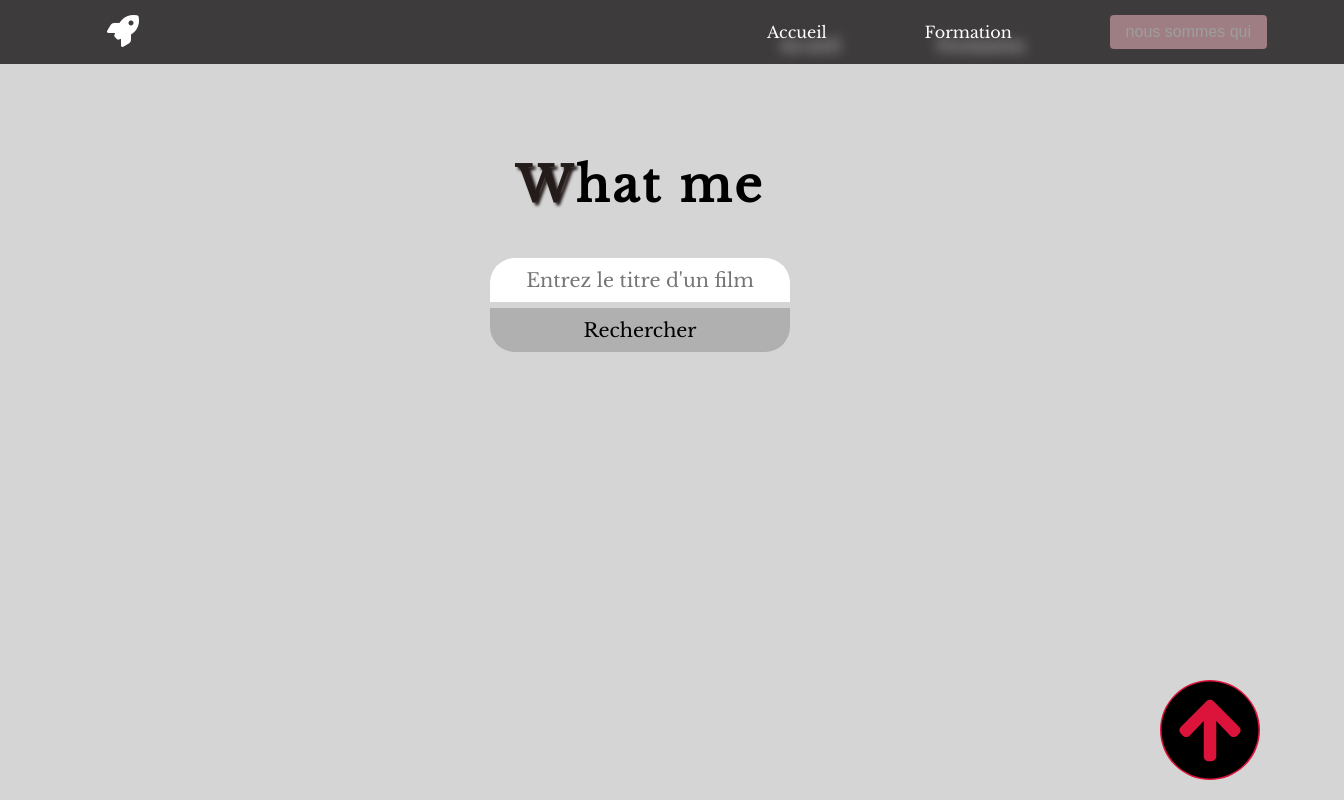
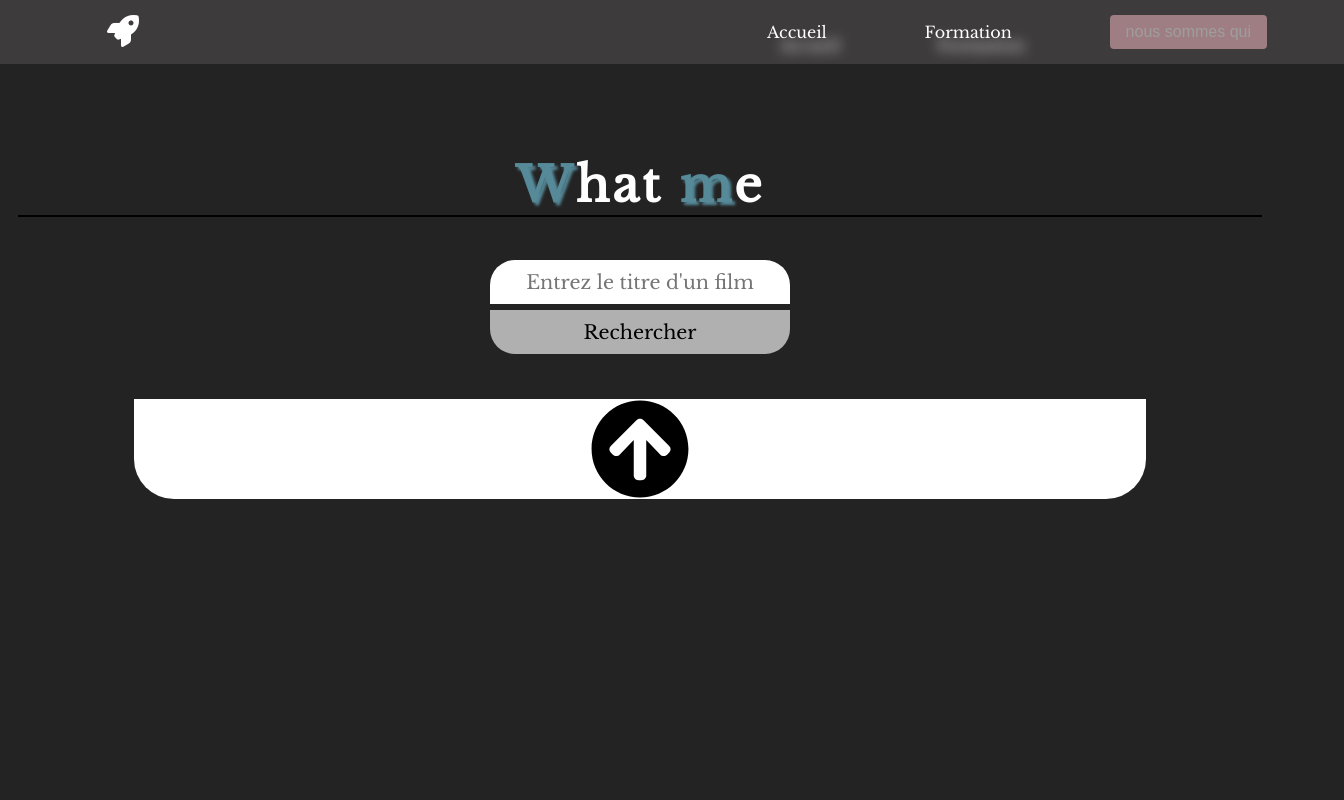
Before and after one commit to Scott-code/whatch-me-3, a plain HTML site: page index.html in a window 1280 px wide. Shown: the whole page, 1344 px wide, since content can reach past the window. Drawn offline with Linux system fonts and the light colour scheme.

Commit message:
whatch-me-4

```diff
--- a/index.html
+++ b/index.html
@@ -91,7 +91,7 @@
 <div class="contain-video">
 
 
-  <h1> <span>W</span>hat me  </h1>
+  <h1> <span>W</span>hat <span>m</span>e  </h1>
 
   <form id="searchForm">
     <input type="text" placeholder="Entrez le titre d'un film" id="searchInput"><br>
--- a/js/index.js
+++ b/js/index.js
@@ -56,15 +56,15 @@ toogle.addEventListener("click", function () {
 
 const card = $("#result");
 
-$("#result").on("mousemove", function (t) {
-  let vertical = -($(window).innerWidth() / 2 - t.pageX) / 170,
-    horizontal = ($(window).innerHeight() / 2 - t.pageY) / 170;
+// $("#result").on("mousemove", function (t) {
+//   let vertical = -($(window).innerWidth() / 2 - t.pageX) / 170,
+//     horizontal = ($(window).innerHeight() / 2 - t.pageY) / 170;
 
-  card.attr(
-    "style",
-    "transform: rotateY(" + vertical + "deg) rotateX(" + horizontal + "deg)"
-  );
-});
+//   card.attr(
+//     "style",
+//     "transform: rotateY(" + vertical + "deg) rotateX(" + horizontal + "deg)"
+//   );
+// });
 
 
 
--- a/styles.css
+++ b/styles.css
@@ -7,11 +7,11 @@
   list-style-type: none;
 }
 body {
-  background: rgb(214, 213, 213);
-  color: rgb(0, 0, 0);
+  background: rgb(36, 35, 35);
+  color: rgb(255, 255, 255);
   text-align: center;
   font-family: "font-1", cursive;
-  overflow-x: hidden;
+
 }
 
 .contain-video {
@@ -22,6 +22,7 @@ h1 {
   font-size: 3rem;
   letter-spacing: 3px;
   margin: 40px 10px 40px;
+  border-bottom: 2px solid black;
 }
 input {
   border: none;
@@ -50,7 +51,7 @@ input[type="submit"]:hover {
   background: rgb(46, 46, 46);
   color: white;
   letter-spacing: 1px;
-  width: 100%;
+
 }
 
 img {
@@ -69,11 +70,11 @@ img {
   max-width: 1400px;
 }
 
-
-
 li.jojo {
   max-width: 400px;
-  border: 2px solid rgb(175, 168, 168);
+  /* border: 2px solid rgb(175, 168, 168); */
+  border: 2px solid rgb(206, 206, 206);
+
   border-radius: 10px;
   padding: 20px;
   /* margin: 10px; */
@@ -106,7 +107,7 @@ h2 {
 }
 
 span {
-  color: rgb(36, 28, 27);
+  color: rgb(86, 138, 153);
   text-shadow: 3px 3px 3px;
 }
 
@@ -117,7 +118,9 @@ ul {
 }
 
 header {
-  position: absolute;
+
+  position: fixed;
+  z-index: 70;
   top: 0;
   left: 0;
   background: rgb(61, 59, 59);
@@ -300,18 +303,16 @@ nav {
 /* button remonter */
 
 .retour {
-  height: 100px;
-  width: 100px;
-  background: crimson;
-  border-radius: 50%;
   display: flex;
   justify-content: center;
   align-items: center;
-  position: fixed;
-  right: 20px;
-  bottom: 20px;
+  width: 80%;
   cursor: pointer;
+  border-radius: 0px 0px 40px 40px;
+  background-color: rgb(255, 255, 255);
   color: white;
+  height: 100px;
+  margin: 0 auto;
 }
 
 .icone {
```
